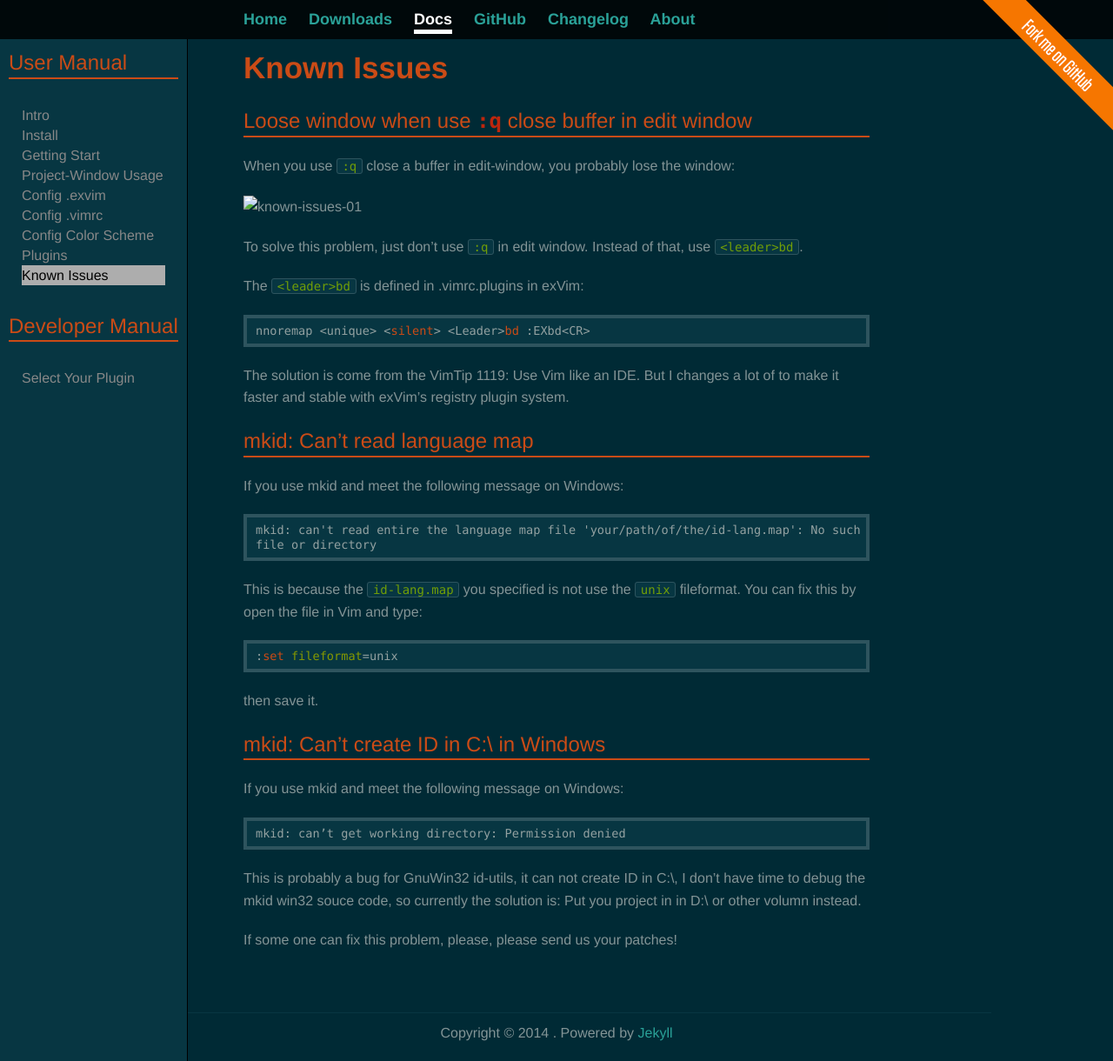
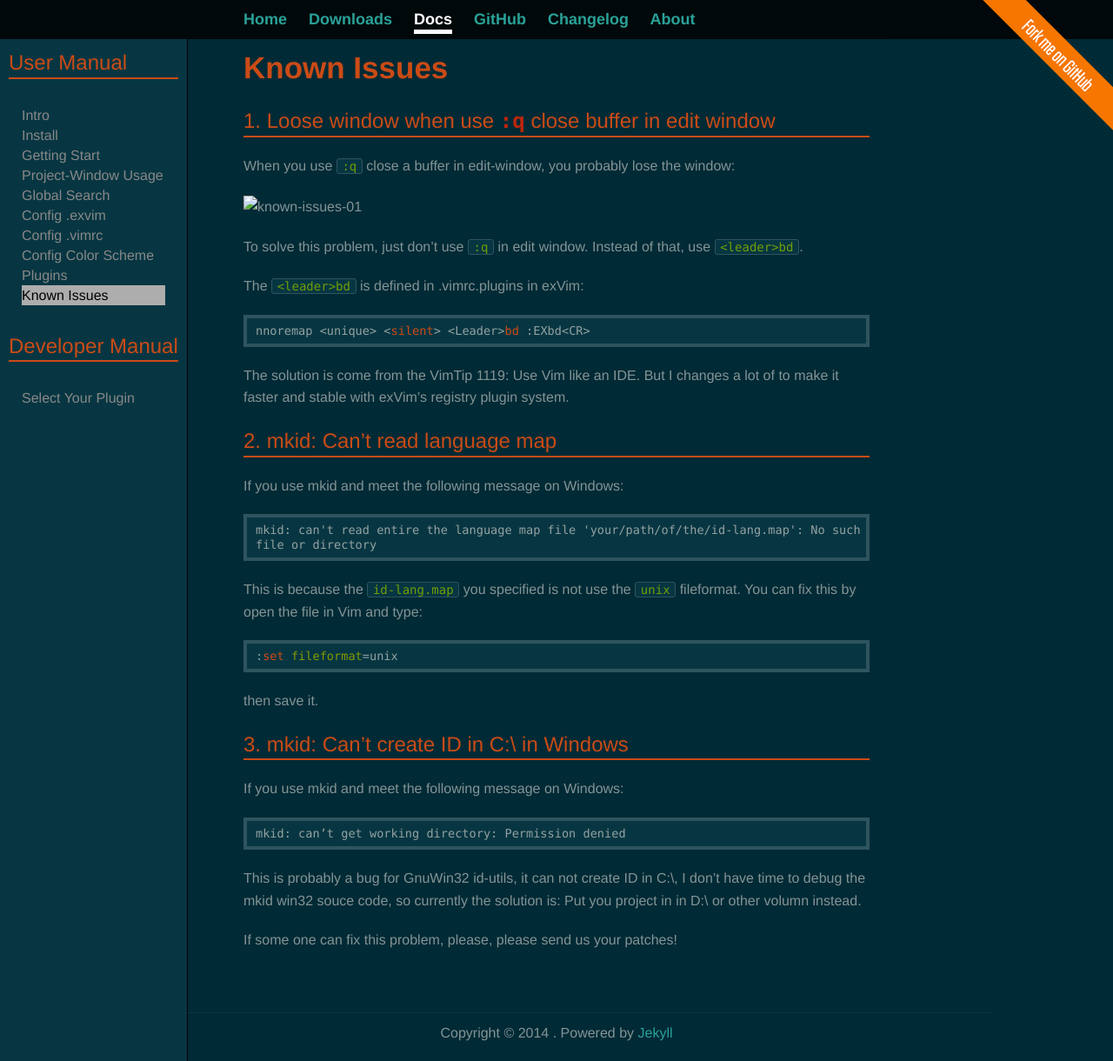
Before and after one commit to exvim/exvim.github.io, a Jekyll site: the page built from docs/known-issues.md, in a window 1280 px wide and 1220 px high. Shown: the whole window at 87% size. Built offline with Jekyll 4.4.1, drawn with Linux system fonts in a browser that asks for light colours; Markdown is read by kramdown in place of the engine named in the settings.

Commit message:
add global search

````diff
--- a/_config.yml
+++ b/_config.yml
@@ -62,6 +62,8 @@
   url: /getting-start/
 - text: Project-Window Usage
   url: /project-window/
+- text: Global Search
+  url: /global-search/
 - text: Config .exvim
   url: /config-project/
 - text: Config .vimrc
--- a/docs/known-issues.md
+++ b/docs/known-issues.md
@@ -3,7 +3,7 @@
 title: Known Issues
 ---
 
-## Loose window when use `:q` close buffer in edit window
+## 1. Loose window when use `:q` close buffer in edit window
 
 When you use `:q` close a buffer in edit-window, you probably lose the window:
 
@@ -21,7 +21,7 @@
 The solution is come from the VimTip 1119: Use Vim like an IDE.
 But I changes a lot of to make it faster and stable with exVim's registry plugin system.
 
-## mkid: Can't read language map
+## 2. mkid: Can't read language map
 
 If you use mkid and meet the following message on Windows:
 
@@ -38,7 +38,7 @@
 ```
 then save it.
 
-## mkid: Can’t create ID in C:\ in Windows
+## 3. mkid: Can’t create ID in C:\ in Windows
 
 If you use mkid and meet the following message on Windows:
 
````
Also changed, not shown: docs/global-search.md (added, +87 -0 lines), docs/index.md (+2 -1 lines), docs/images/ex-gsearch-filter.png (added), docs/images/ex-gsearch-result.png (added).
